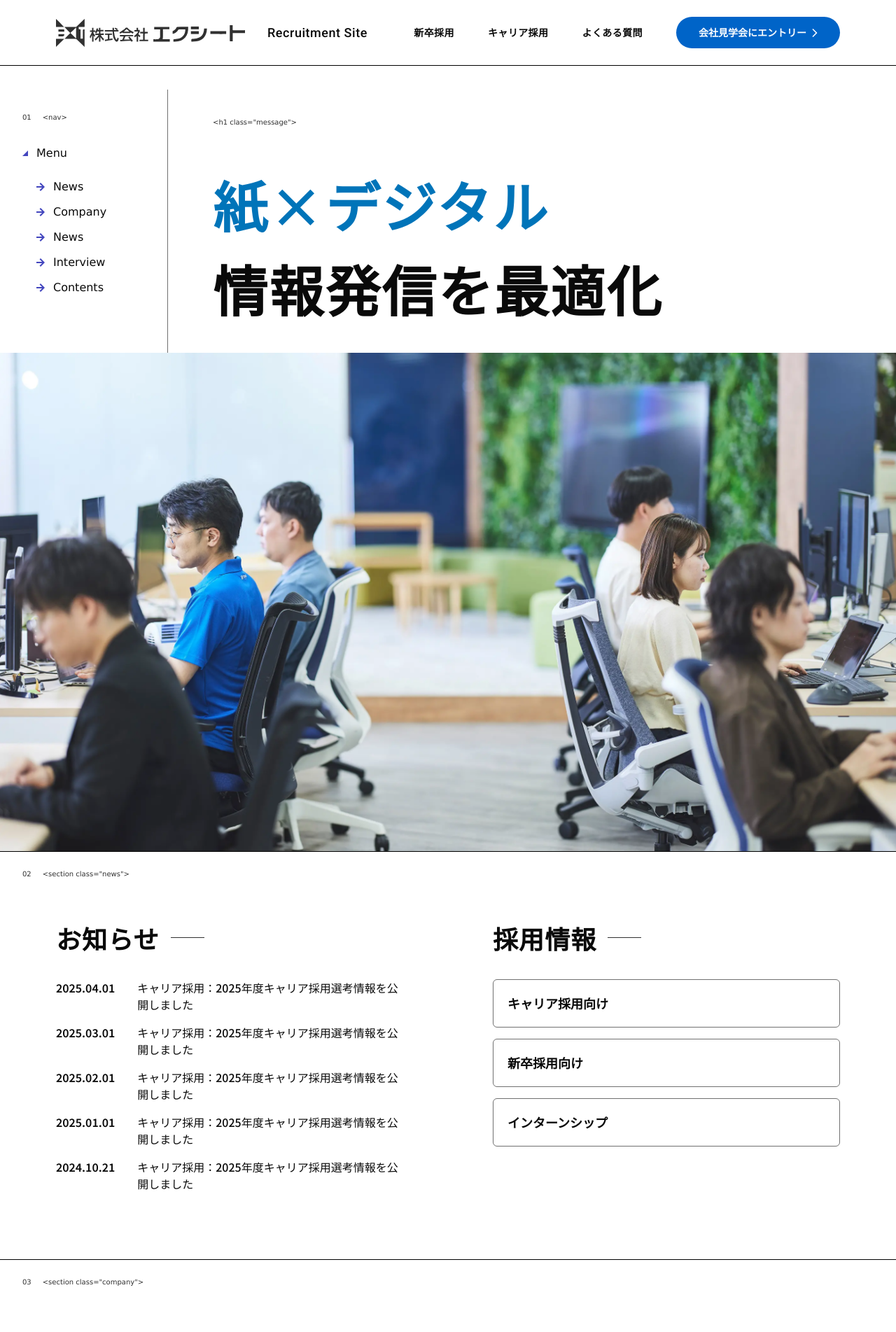
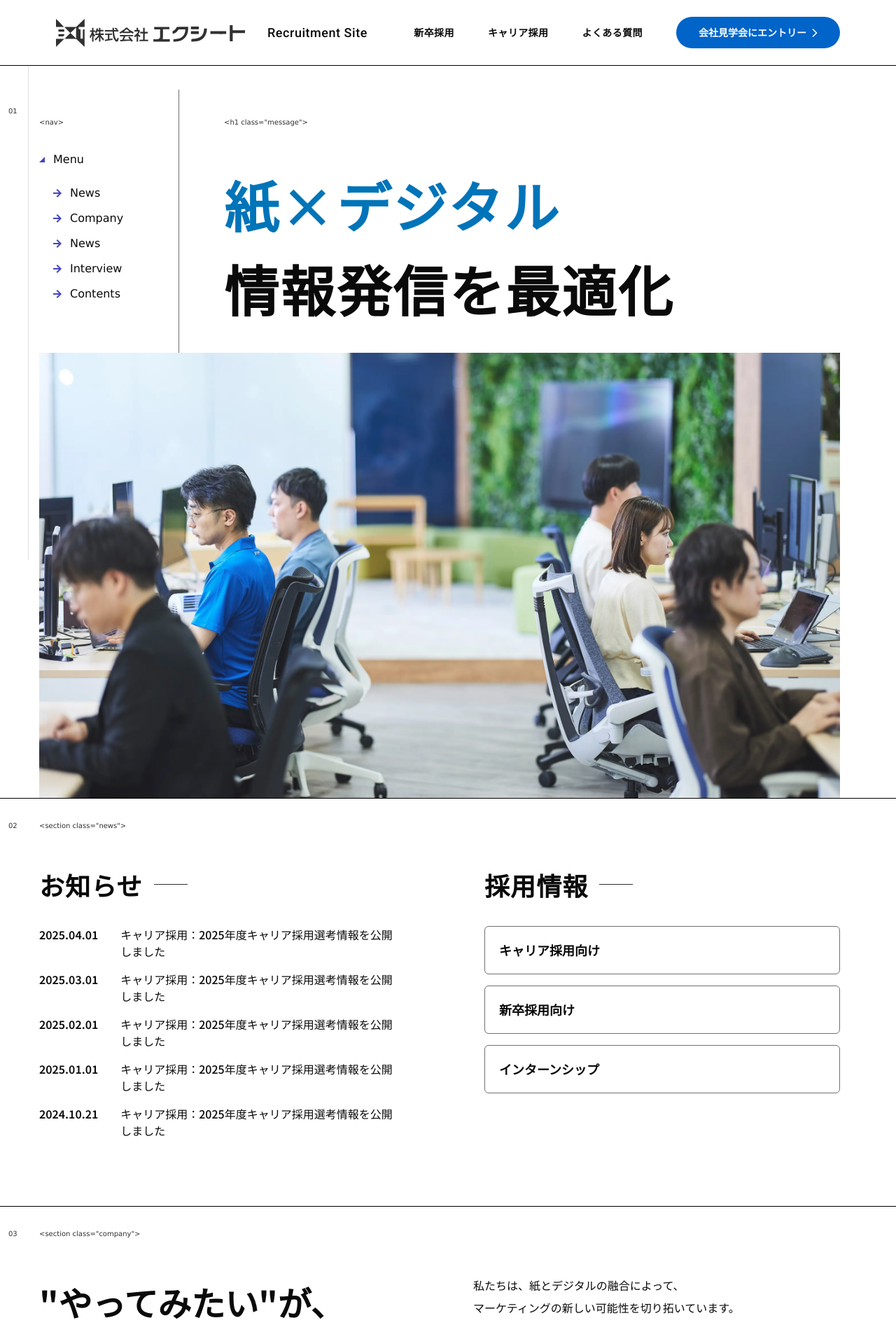
Before and after one commit to ryan256311/recruitingsite, a React (Vite) app: page / in a window 1280 px wide. Shown: the top 1903 px of the page at 70% size. Built offline with nearby package versions, Linux system fonts and the light colour scheme.

Commit message:
Align section labels with global guide

```diff
--- a/src/app/App.tsx
+++ b/src/app/App.tsx
@@ -7,7 +7,9 @@ import imgInstagramGlyphBlack from "../assets/f171275cdf27d311fd0a3b1f6ef7b82227
 
 export default function App() {
   return (
-    <div className="bg-white min-h-screen w-full overflow-x-hidden">
+    <div className="bg-white min-h-screen w-full overflow-x-hidden relative">
+      {/* Global vertical line - 40px from left edge */}
+      <div className="fixed top-0 left-[40px] w-px h-full bg-[#e0e0e0] z-10 pointer-events-none"></div>
       {/* ===== Header ===== */}
       <header className="fixed top-0 left-0 right-0 z-50 bg-white border-b border-black">
         <div className="max-w-[1920px] mx-auto px-20 py-6 flex items-center justify-between">
@@ -67,14 +69,18 @@ export default function App() {
       </header>
 
       {/* ===== Nav/FV Title Section (01) ===== */}
-      <section className="pt-32 border-b border-black">
-        <div className="max-w-[1920px] mx-auto">
+      <section className="pt-32 border-b border-black relative">
+        {/* Section Number - Left of vertical line */}
+        <div className="absolute top-36 left-3">
+          <span className="text-[#313131]" style={{ fontFamily: 'Verdana, sans-serif', fontSize: '10px' }}>01</span>
+        </div>
+
+        <div className="max-w-[1920px] mx-auto pl-[56px] pr-20">
           <div className="flex">
             {/* Left: Nav Section */}
-            <div className="w-[240px] px-8 py-8 border-r border-[#707070]">
+            <div className="w-[200px] py-8 border-r border-[#707070]">
               {/* Section Label */}
-              <div className="flex items-center gap-4 mb-8">
-                <span className="text-[#313131]" style={{ fontFamily: 'Verdana, sans-serif', fontSize: '10px' }}>01</span>
+              <div className="mb-8">
                 <code className="text-[#313131]" style={{ fontFamily: 'Verdana, sans-serif', fontSize: '10px' }}>
                   {`<nav>`}
                 </code>
@@ -127,15 +133,18 @@ export default function App() {
 
       {/* ===== News Section (02) ===== */}
       <section className="relative py-24 border-b border-black">
-        {/* Section Label */}
-        <div className="absolute top-6 left-8 flex items-center gap-4">
+        {/* Section Number - Left of vertical line */}
+        <div className="absolute top-6 left-3">
           <span className="text-[#313131]" style={{ fontFamily: 'Verdana, sans-serif', fontSize: '10px' }}>02</span>
+        </div>
+        {/* Section Tag - Right of vertical line */}
+        <div className="absolute top-6 left-[56px]">
           <code className="text-[#313131]" style={{ fontFamily: 'Verdana, sans-serif', fontSize: '10px' }}>
             {`<section class="news">`}
           </code>
         </div>
 
-        <div className="max-w-[1920px] mx-auto px-20">
+        <div className="max-w-[1920px] mx-auto pl-[56px] pr-20">
           <div className="grid grid-cols-2 gap-32">
             {/* お知らせ */}
             <div>
@@ -189,15 +198,18 @@ export default function App() {
 
       {/* ===== Company Section (03) ===== */}
       <section className="relative py-24 border-b border-black">
-        {/* Section Label */}
-        <div className="absolute top-6 left-8 flex items-center gap-4">
+        {/* Section Number - Left of vertical line */}
+        <div className="absolute top-6 left-3">
           <span className="text-[#313131]" style={{ fontFamily: 'Verdana, sans-serif', fontSize: '10px' }}>03</span>
+        </div>
+        {/* Section Tag - Right of vertical line */}
+        <div className="absolute top-6 left-[56px]">
           <code className="text-[#313131]" style={{ fontFamily: 'Verdana, sans-serif', fontSize: '10px' }}>
             {`<section class="company">`}
           </code>
         </div>
 
-        <div className="max-w-[1920px] mx-auto px-20">
+        <div className="max-w-[1920px] mx-auto pl-[56px] pr-20">
           <div className="grid grid-cols-2 gap-24 mb-16">
             {/* Left: Title */}
             <div>
@@ -255,15 +267,18 @@ export default function App() {
 
       {/* ===== Interview Head Section (04) ===== */}
       <section className="relative py-24 border-b border-black">
-        {/* Section Label */}
-        <div className="absolute top-6 left-8 flex items-center gap-4">
+        {/* Section Number - Left of vertical line */}
+        <div className="absolute top-6 left-3">
           <span className="text-[#313131]" style={{ fontFamily: 'Verdana, sans-serif', fontSize: '10px' }}>04</span>
+        </div>
+        {/* Section Tag - Right of vertical line */}
+        <div className="absolute top-6 left-[56px]">
           <code className="text-[#313131]" style={{ fontFamily: 'Verdana, sans-serif', fontSize: '10px' }}>
             {`<section class="interview">`}
           </code>
         </div>
 
-        <div className="max-w-[1920px] mx-auto px-20">
+        <div className="max-w-[1920px] mx-auto pl-[56px] pr-20">
           <div className="grid grid-cols-[400px_1fr] gap-16">
             <h2 className="font-bold" style={{ fontFamily: 'Noto Sans JP, sans-serif', fontSize: '72px', lineHeight: '1.2' }}>
               仲間を知る
@@ -277,14 +292,14 @@ export default function App() {
 
       {/* ===== Interview Content Section ===== */}
       <section className="relative py-16 border-b border-black">
-        {/* Section Label */}
-        <div className="absolute top-6 left-8">
+        {/* Section Tag - Right of vertical line */}
+        <div className="absolute top-6 left-[56px]">
           <code className="text-[#313131]" style={{ fontFamily: 'Verdana, sans-serif', fontSize: '10px' }}>
             {`<section roll="interview-contents">`}
           </code>
         </div>
 
-        <div className="max-w-[1920px] mx-auto px-20">
+        <div className="max-w-[1920px] mx-auto pl-[56px] pr-20">
           <h3 className="font-bold mb-12" style={{ fontFamily: 'Noto Sans JP, sans-serif', fontSize: '36px' }}>
             インタビュー & クロストーク
           </h3>
@@ -314,9 +329,12 @@ export default function App() {
 
       {/* ===== Environment Section (05) ===== */}
       <section className="relative py-24 bg-gradient-to-r from-[#0074b9] to-[#0064c8]">
-        {/* Section Label */}
-        <div className="absolute top-6 left-8 flex items-center gap-4">
+        {/* Section Number - Left of vertical line */}
+        <div className="absolute top-6 left-3">
           <span className="text-white" style={{ fontFamily: 'Verdana, sans-serif', fontSize: '10px' }}>05</span>
+        </div>
+        {/* Section Tag - Right of vertical line */}
+        <div className="absolute top-6 left-[56px]">
           <span className="bg-white px-2 py-0.5">
             <code className="text-[#313131]" style={{ fontFamily: 'Verdana, sans-serif', fontSize: '10px' }}>
               {`<section class="environment">`}
@@ -324,7 +342,7 @@ export default function App() {
           </span>
         </div>
 
-        <div className="max-w-[1920px] mx-auto px-20">
+        <div className="max-w-[1920px] mx-auto pl-[56px] pr-20">
           <div className="grid grid-cols-2 gap-24">
             {/* Left: Image Grid */}
             <div className="grid grid-cols-2 gap-4">
@@ -360,15 +378,18 @@ export default function App() {
 
       {/* ===== Contents Section (06) ===== */}
       <section className="relative py-24 border-b border-black">
-        {/* Section Label */}
-        <div className="absolute top-6 left-8 flex items-center gap-4">
+        {/* Section Number - Left of vertical line */}
+        <div className="absolute top-6 left-3">
           <span className="text-[#313131]" style={{ fontFamily: 'Verdana, sans-serif', fontSize: '10px' }}>06</span>
+        </div>
+        {/* Section Tag - Right of vertical line */}
+        <div className="absolute top-6 left-[56px]">
           <code className="text-[#313131]" style={{ fontFamily: 'Verdana, sans-serif', fontSize: '10px' }}>
             {`<section class="contents">`}
           </code>
         </div>
 
-        <div className="max-w-[1920px] mx-auto px-20">
+        <div className="max-w-[1920px] mx-auto pl-[56px] pr-20">
           <div className="grid grid-cols-[280px_1fr] gap-16">
             {/* Left: Sidebar */}
             <div>
@@ -459,15 +480,18 @@ export default function App() {
 
       {/* ===== Recruit Section (07) ===== */}
       <section className="relative py-24 border-b border-black">
-        {/* Section Label */}
-        <div className="absolute top-6 left-8 flex items-center gap-4">
+        {/* Section Number - Left of vertical line */}
+        <div className="absolute top-6 left-3">
           <span className="text-[#313131]" style={{ fontFamily: 'Verdana, sans-serif', fontSize: '10px' }}>07</span>
+        </div>
+        {/* Section Tag - Right of vertical line */}
+        <div className="absolute top-6 left-[56px]">
           <code className="text-[#313131]" style={{ fontFamily: 'Verdana, sans-serif', fontSize: '10px' }}>
             {`<section class="recruit">`}
           </code>
         </div>
 
-        <div className="max-w-[1920px] mx-auto px-20">
+        <div className="max-w-[1920px] mx-auto pl-[56px] pr-20">
           {/* Top Images */}
           <div className="grid grid-cols-5 gap-4 mb-16">
             {[companyImage1, companyImage2, companyImage3, companyImage1, companyImage2].map((img, index) => (
@@ -503,15 +527,18 @@ export default function App() {
 
       {/* ===== Footer Section (08 - (X)plode) ===== */}
       <section className="relative py-24 border-b border-black">
-        {/* Section Label */}
-        <div className="absolute top-6 left-8 flex items-center gap-4">
+        {/* Section Number - Left of vertical line */}
+        <div className="absolute top-6 left-3">
           <span className="text-[#313131]" style={{ fontFamily: 'Verdana, sans-serif', fontSize: '10px' }}>08</span>
+        </div>
+        {/* Section Tag - Right of vertical line */}
+        <div className="absolute top-6 left-[56px]">
           <code className="text-[#313131]" style={{ fontFamily: 'Verdana, sans-serif', fontSize: '10px' }}>
             {`<section class="(X)plode">`}
           </code>
         </div>
 
-        <div className="max-w-[1920px] mx-auto px-20">
+        <div className="max-w-[1920px] mx-auto pl-[56px] pr-20">
           <div className="grid grid-cols-2 gap-24">
             {/* Left: CTA */}
             <div>
@@ -575,7 +602,7 @@ export default function App() {
 
       {/* ===== Footer Bottom ===== */}
       <footer className="py-12 bg-white">
-        <div className="max-w-[1920px] mx-auto px-20">
+        <div className="max-w-[1920px] mx-auto pl-[56px] pr-20">
           <div className="flex items-center justify-between">
             <div className="flex items-center gap-8">
               <div className="w-[200px] h-8">
```
